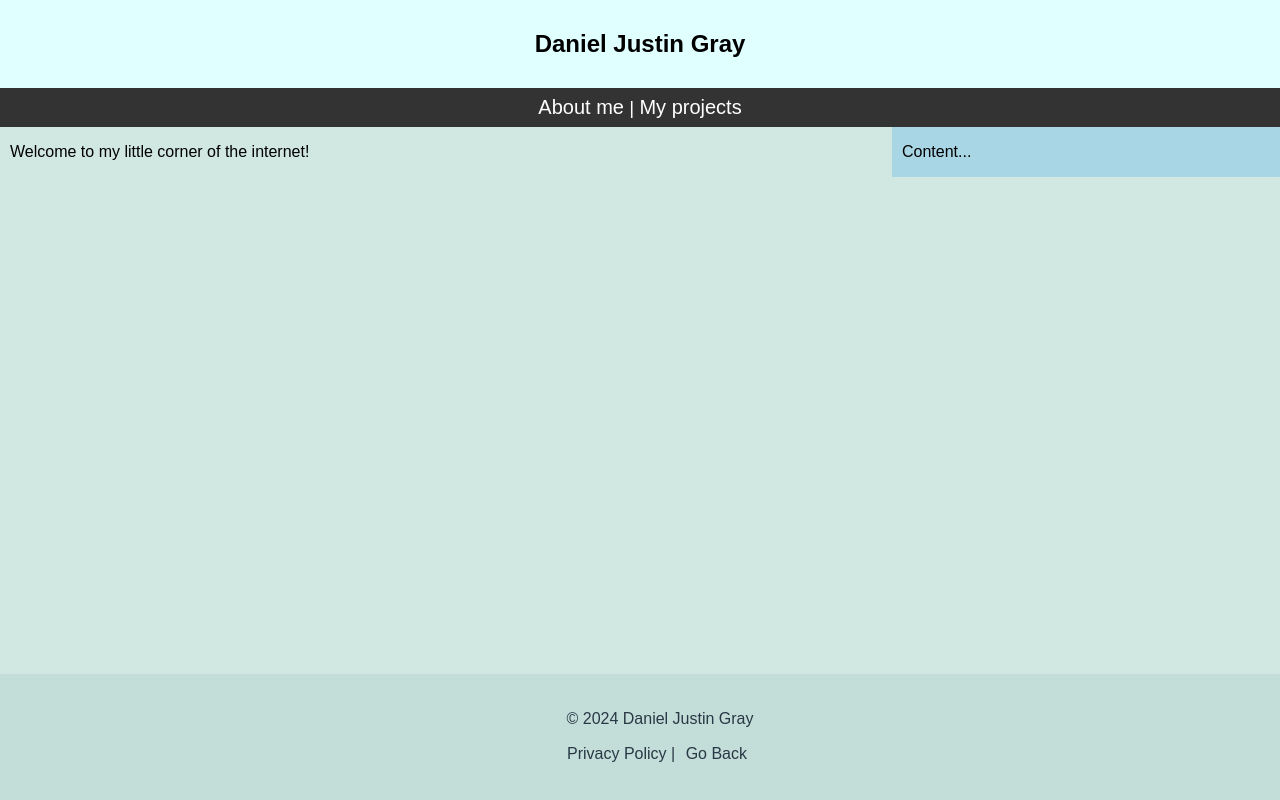
After one commit to danieljustingray/danieljustingray, a PHP site: page /about.html in a window 1280 px wide. The commit adds this page. Run offline with PHP 8.4, Linux system fonts and the light colour scheme.

Commit message:
about me

```diff
--- /dev/null
+++ b/about.html
@@ -0,0 +1,32 @@
+<!DOCTYPE html>
+<html>
+<head>
+    <title>Daniel Justin Gray</title>
+    <link rel="stylesheet" href="style.css">
+    <link rel="icon" type="image/x-icon" href="images/favicon.ico">
+</head>
+<body>
+<container>
+    <header>
+        <a href="index.html"><h2>Daniel Justin Gray</h2></a>
+    </header>
+    <nav>
+        <a href="#">About me</a> |
+        <a href="projects.html">My projects</a>
+    </nav>
+    <section>
+        <article>
+            <p>Welcome to my little corner of the internet!</p>
+        </article>
+        <aside>
+            <p>Content...</p>
+        </aside>
+    </section>
+    <footer>
+        <p>&copy; 2024 Daniel Justin Gray</p>
+        <p><a href="privacy.html">Privacy Policy</a> |
+        <button onclick="history.back()">Go Back</button>
+    </footer>
+</container>
+</body>
+</html>
--- a/style.css
+++ b/style.css
@@ -15,6 +15,8 @@ header {
     color: black;
     padding: 10px;
 }
+header a {color: black;}
+header a:hover {text-decoration: none;}
 nav {
     text-align: center;
     background-color: #333;
@@ -64,3 +66,10 @@ a {
 a:hover {
     text-decoration: underline;
 }
+button {
+    background-color: transparent;
+    border: none;
+    font-size: medium;
+    color: #283845;
+}
+button:hover {text-decoration: underline; cursor: pointer;}
```
Also changed, not shown: index.html (+5 -3 lines), images/favicon.ico (added), images/logo.png (added).
